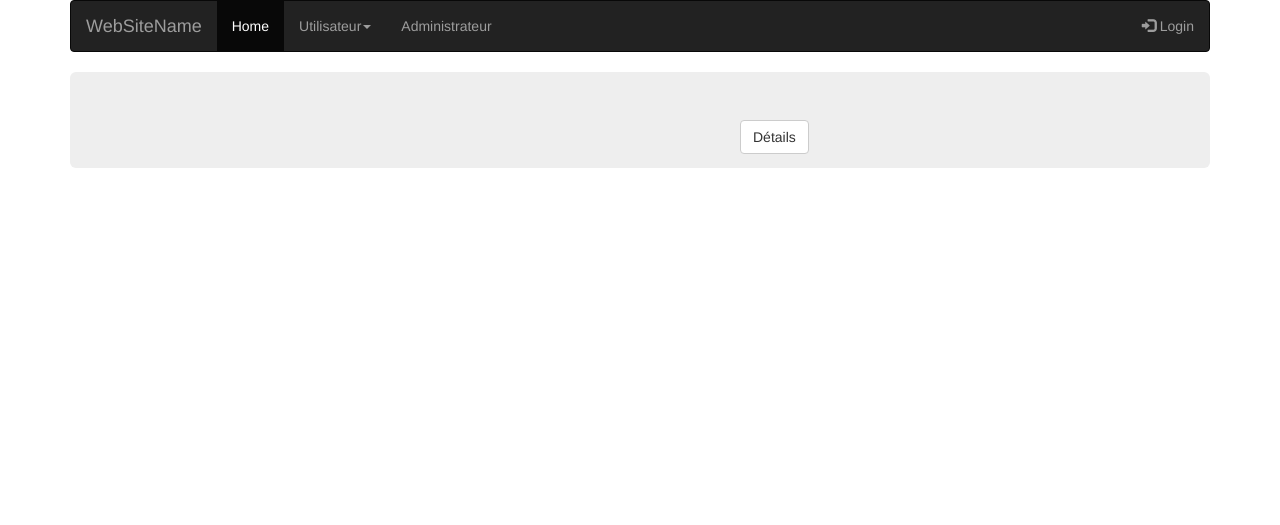
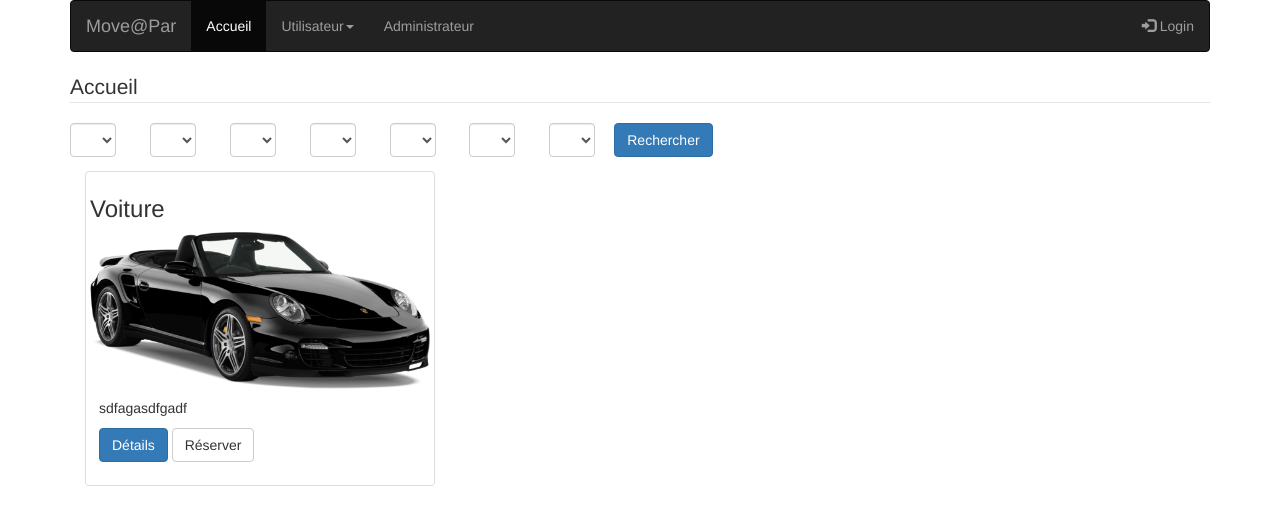
Before and after one commit to psccc97/TPILocationVehicule, a PHP site: page / in a window 1280 px wide. Shown: the top 525 px of the page. Run offline with PHP 8.4, Linux system fonts and the light colour scheme; lists and menus that the app fills with data are empty.

Commit message:
test pour Carousel boostrap changement de la page d'accueil

```diff
--- a/controllers/controllerConnexion.php
+++ b/controllers/controllerConnexion.php
@@ -1,7 +1,3 @@
 <?php
 
-/*
- * To change this license header, choose License Headers in Project Properties.
- * To change this template file, choose Tools | Templates
- * and open the template in the editor.
- */
+include 'views/connexion.php';
--- /dev/null
+++ b/controllers/controllerDetails.php
@@ -0,0 +1,3 @@
+<?php
+
+include 'views/viewDetails.php';
--- /dev/null
+++ b/include/footer.php
@@ -0,0 +1,5 @@
+<!-- jQuery (necessary for Bootstrap's JavaScript plugins) -->
+<!--<script src="https://ajax.googleapis.com/ajax/libs/jquery/1.12.4/jquery.min.js"></script>-->
+<script src="bootstrap/js/jquery-3.2.1.min.js"></script>
+<!-- Include all compiled plugins (below), or include individual files as needed -->
+<script src="bootstrap/js/bootstrap.min.js"></script>
--- /dev/null
+++ b/include/header.php
@@ -0,0 +1,8 @@
+
+
+<head>
+        <meta charset="UTF-8">
+        <link rel="stylesheet" href="bootstrap/css/bootstrap.min.css">
+        <link rel="stylesheet" href="bootstrap/css/bootstrap.css">
+        <title></title>
+</head>
--- a/include/navBar.php
+++ b/include/navBar.php
@@ -2,10 +2,10 @@
 <nav class="navbar navbar-inverse">
                 <div class="container-fluid">
                     <div class="navbar-header">
-                        <a class="navbar-brand" href="#">WebSiteName</a>
+                        <a class="navbar-brand" href="accueil.html">Move@Par</a>
                     </div>
                     <ul class="nav navbar-nav">
-                        <li class="active"><a href="#">Home</a></li>
+                        <li class="active"><a href="accueil.html">Accueil</a></li>
                         <li class="dropdown">
                             <a href="#" class="dropdown-toggle" data-toggle="dropdown" role="button" aria-haspopup="true" aria-expanded="false">
                                 Utilisateur<span class="caret"></span>
@@ -26,7 +26,7 @@
                     </ul>
                     <ul class="nav navbar-nav navbar-right">
 
-                        <li><a href="./index.php?action=connexion"><span class="glyphicon glyphicon-log-in"></span> Login</a></li>
+                        <li><a href="index.php?action=connexion"><span class="glyphicon glyphicon-log-in"></span> Login</a></li>
                        <!-- <li><a href="logout.php"><span class="glyphicon glyphicon-log-out"></span> Logout</a></li> -->
                     </ul>
                 </div>
--- a/index.php
+++ b/index.php
@@ -19,4 +19,8 @@ if (empty($action)) {
             break;
         case 'connexion':
             require_once 'controllers/controllerConnexion.php';
+            break;
+        case 'details':
+            require_once 'controllers/controllerDetails.php';
+            break;
     }
--- a/views/viewIndex.php
+++ b/views/viewIndex.php
@@ -1,30 +1,66 @@
 <html>
-    <head>
-        <meta charset="UTF-8">
-        <link rel="stylesheet" href="bootstrap/css/bootstrap.min.css">
-        <link rel="stylesheet" href="bootstrap/css/bootstrap.css">
-        <title></title>
-    </head>
+    <?php include 'include/header.php'; ?>
     <body>
         <div class="container">
             <!-- Navigation -->
             <?php include 'include/navBar.php'; ?>
-            <div class="" ></div>
-            <!-- Affichage véhicules -->
-            <div class="jumbotron">
-                <div class="col-md-7">
-                    <!-- Image de la voiture -->
-                </div>
-                <div class="col-md-5">
-                    <!-- Affichage des diférent données sur le véhicle -->
-                    <a class="btn btn-default" href="#" role="button"> Détails</a>
+            <legend>Accueil</legend>
+            <form class="form-inline" action="#" method="post">
+
+                <section class="row">
+                    <div class="form-group">
+                        <div class="col-xs-4 col-sm-3 col-md-2">
+                            <select class="form-control"></select>
+                        </div>
+                    </div>
+                    <div class="form-group">
+                        <div class="col-xs-4 col-sm-3 col-md-2">
+                            <select class="form-control"></select>
+                        </div>
+                    </div>
+                    <div class="form-group">
+                        <div class="col-xs-4 col-sm-3 col-md-2">
+                            <select class="form-control"></select>
+                        </div>
+                    </div>
+                    <div class="form-group">
+                        <div class="col-xs-4 col-sm-3 col-md-2">
+                            <select class="form-control"></select>
+                        </div>
+                    </div>
+                    <div class="form-group">
+                        <div class="col-xs-4 col-sm-3 col-md-2">
+                            <select class="form-control"></select>
+                        </div>
+                    </div>
+                    <div class="form-group">
+                        <div class="col-xs-4 col-sm-3 col-md-2">
+                            <select class="form-control"></select>
+                        </div>
+                    </div>
+                    <div class="form-group">
+                        <div class="col-xs-4 col-sm-3 col-md-2">
+                            <select class="form-control"></select>
+                        </div>
+                    </div>
+                    <input type="submit" name="recherche" value="Rechercher" class="btn btn-primary">
+                </section>
+            </form>
+            <div class="col-sm-6 col-md-4">
+                <div class="thumbnail">
+                    <h3><!-- Nom voiture-->Voiture</h3>
+                    <img src="img/voiture.png" alt="...">
+                    <div class="caption">
+                        <p><!-- Description on donnée -->sdfagasdfgadf</p>
+                        <p>
+                            <a href="details.html" class="btn btn-primary" role="button">Détails</a>
+                            <a href="#" class="btn btn-default" role="button">Réserver</a>
+                        </p>
+                    </div>
                 </div>
             </div>
         </div>
-        <!-- jQuery (necessary for Bootstrap's JavaScript plugins) -->
-        <!--<script src="https://ajax.googleapis.com/ajax/libs/jquery/1.12.4/jquery.min.js"></script>-->
-        <script src="bootstrap/js/jquery-3.2.1.min.js"></script>
-        <!-- Include all compiled plugins (below), or include individual files as needed -->
-        <script src="bootstrap/js/bootstrap.min.js"></script>
-    </body>
+    </div>
+</body>
+<?php include 'include/footer.php'; ?>
 </html>
```
Also changed, not shown: bootstrap/css/style.css (added, +9 -0 lines), views/connexion.php (+2 -7 lines), views/viewDetails.php (added, +43 -0 lines), .htaccess (added), img/voiture.png (added).
